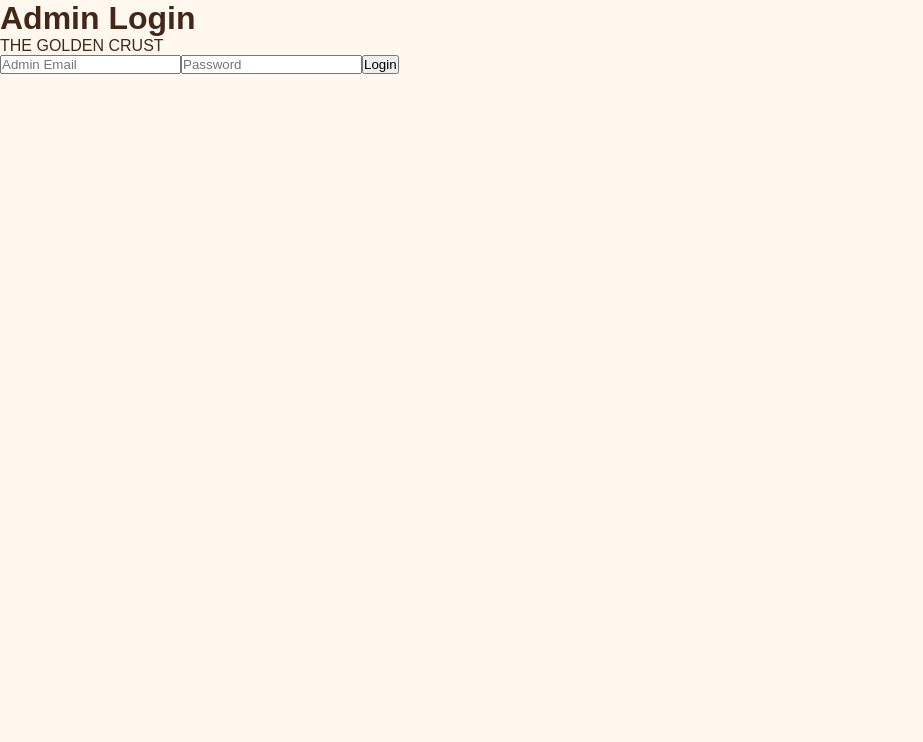
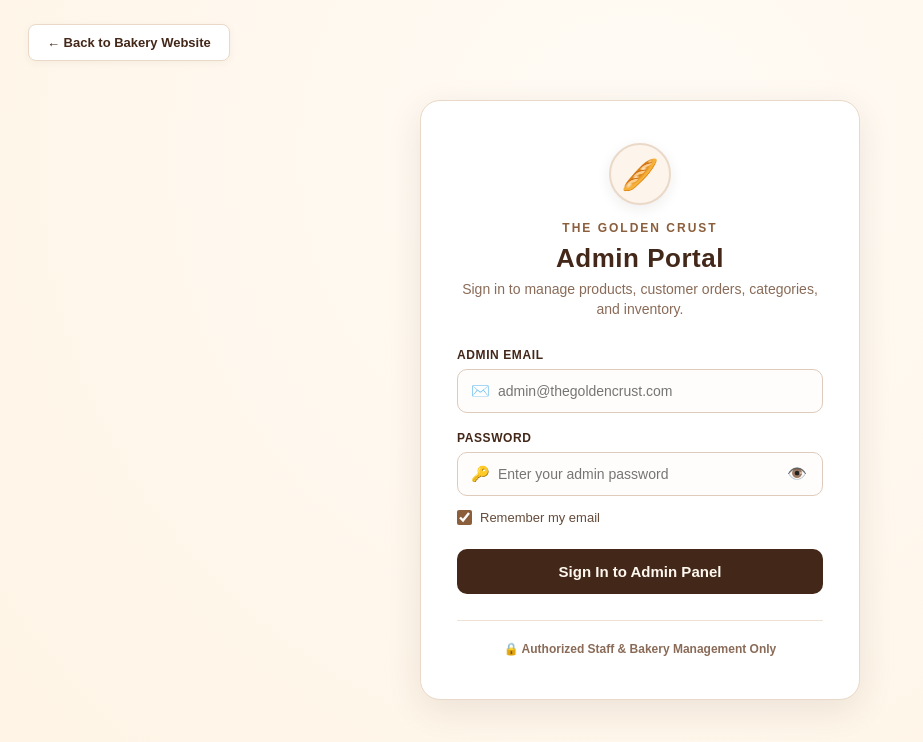
Before and after one commit to Vignesh0018/bakery-website, a React (Vite) app: page /admin/login in a window 1280 px wide. Shown: the top 742 px of the page, without its empty margins (0-923 px from the left). Built offline with nearby package versions, Linux system fonts and the light colour scheme; no server answers.

Commit message:
Auto update: 2026-11-22 14:56:02

```diff
--- a/src/pages/AdminLogin.jsx
+++ b/src/pages/AdminLogin.jsx
@@ -1,62 +1,229 @@
-
-import { useState } from "react";
+import { useState, useEffect } from "react";
+import { useNavigate } from "react-router-dom";
 import { supabase } from "../lib/supabase";
 import "../styles/AdminLogin.css";
 
 function AdminLogin() {
+  const navigate = useNavigate();
+
   const [email, setEmail] = useState("");
   const [password, setPassword] = useState("");
+  const [showPassword, setShowPassword] = useState(false);
+  const [rememberEmail, setRememberEmail] = useState(true);
   const [error, setError] = useState("");
   const [loading, setLoading] = useState(false);
+  const [checkingSession, setCheckingSession] = useState(true);
+
+  // Check if admin is already logged in
+  useEffect(() => {
+    let ignore = false;
+
+    // Load saved email if remembered
+    const savedEmail = localStorage.getItem("golden_crust_admin_email");
+    if (savedEmail) {
+      setEmail(savedEmail);
+    }
+
+    const checkExistingAuth = async () => {
+      try {
+        const {
+          data: { user },
+        } = await supabase.auth.getUser();
+
+        if (user && !ignore) {
+          const { data: adminRecord } = await supabase
+            .from("admin_users")
+            .select("user_id")
+            .eq("user_id", user.id)
+            .maybeSingle();
+
+          if (adminRecord && !ignore) {
+            navigate("/admin/dashboard", { replace: true });
+            return;
+          }
+        }
+      } catch (err) {
+        console.error("Session check error:", err);
+      } finally {
+        if (!ignore) {
+          setCheckingSession(false);
+        }
+      }
+    };
+
+    checkExistingAuth();
+
+    return () => {
+      ignore = true;
+    };
+  }, [navigate]);
 
   const handleLogin = async (e) => {
     e.preventDefault();
     setError("");
     setLoading(true);
 
-    const { error } = await supabase.auth.signInWithPassword({
-      email,
-      password,
+    try {
+      const cleanEmail = email.trim();
+
+      const { data, error: authError } =
+        await supabase.auth.signInWithPassword({
+          email: cleanEmail,
+          password: password,
         });
 
-    setLoading(false);
+      if (authError) throw authError;
 
-    if (error) {
-      setError(error.message);
-      return;
+      if (!data?.user) {
+        throw new Error("Unable to authenticate. Please check your credentials.");
       }
 
-    window.location.href = "/admin/dashboard";
+      // Check if user is registered in admin_users table
+      const { data: adminData, error: adminErr } = await supabase
+        .from("admin_users")
+        .select("user_id")
+        .eq("user_id", data.user.id)
+        .maybeSingle();
+
+      if (adminErr || !adminData) {
+        // Sign out immediately if not authorized
+        await supabase.auth.signOut();
+        throw new Error(
+          "Access Denied: This account does not have administrator privileges for The Golden Crust."
+        );
+      }
+
+      // Store or remove email preference
+      if (rememberEmail) {
+        localStorage.setItem("golden_crust_admin_email", cleanEmail);
+      } else {
+        localStorage.removeItem("golden_crust_admin_email");
+      }
+
+      navigate("/admin/dashboard", { replace: true });
+    } catch (err) {
+      setError(
+        err.message || "Login failed. Please verify your email and password."
+      );
+    } finally {
+      setLoading(false);
+    }
   };
 
   return (
-    <div className="admin-login">
-      <form onSubmit={handleLogin}>
-        <h1>Admin Login</h1>
-        <p>THE GOLDEN CRUST</p>
+    <div className="admin-login-page">
+      {/* Back to Customer Website */}
+      <div className="admin-login-back-nav">
+        <button
+          type="button"
+          className="admin-back-btn"
+          onClick={() => navigate("/")}
+        >
+          ← Back to Bakery Website
+        </button>
+      </div>
 
+      {/* Main Login Card */}
+      <div className="admin-login-card">
+        {/* Header */}
+        <div className="admin-login-header">
+          <div className="admin-login-logo-badge">🥖</div>
+          <div className="admin-login-brand">The Golden Crust</div>
+          <h1>Admin Portal</h1>
+          <p className="admin-login-subtext">
+            Sign in to manage products, customer orders, categories, and inventory.
+          </p>
+        </div>
+
+        {/* Error Alert */}
+        {error && (
+          <div className="admin-login-error-banner">
+            <span>⚠️ {error}</span>
+          </div>
+        )}
+
+        {/* Login Form */}
+        <form onSubmit={handleLogin} className="admin-login-form">
+          {/* Email */}
+          <div className="admin-login-field">
+            <label htmlFor="admin-email">Admin Email</label>
+            <div className="admin-login-input-wrapper">
+              <span className="admin-login-input-icon">✉️</span>
               <input
+                id="admin-email"
                 type="email"
-          placeholder="Admin Email"
+                className="admin-login-input"
+                placeholder="admin@thegoldencrust.com"
                 value={email}
                 onChange={(e) => setEmail(e.target.value)}
                 required
+                autoComplete="email"
+                disabled={loading || checkingSession}
               />
+            </div>
+          </div>
 
+          {/* Password */}
+          <div className="admin-login-field">
+            <label htmlFor="admin-password">Password</label>
+            <div className="admin-login-input-wrapper">
+              <span className="admin-login-input-icon">🔑</span>
               <input
-          type="password"
-          placeholder="Password"
+                id="admin-password"
+                type={showPassword ? "text" : "password"}
+                className="admin-login-input"
+                placeholder="Enter your admin password"
                 value={password}
                 onChange={(e) => setPassword(e.target.value)}
                 required
+                autoComplete="current-password"
+                disabled={loading || checkingSession}
               />
+              <button
+                type="button"
+                className="admin-login-password-toggle"
+                onClick={() => setShowPassword(!showPassword)}
+                title={showPassword ? "Hide password" : "Show password"}
+                tabIndex="-1"
+              >
+                {showPassword ? "🙈" : "👁️"}
+              </button>
+            </div>
+          </div>
 
-        {error && <p className="login-error">{error}</p>}
+          {/* Options: Remember Email */}
+          <div className="admin-login-options-row">
+            <label className="admin-login-remember">
+              <input
+                type="checkbox"
+                checked={rememberEmail}
+                onChange={(e) => setRememberEmail(e.target.checked)}
+              />
+              <span>Remember my email</span>
+            </label>
+          </div>
 
-        <button type="submit" disabled={loading}>
-          {loading ? "Logging in..." : "Login"}
+          {/* Submit */}
+          <button
+            type="submit"
+            className="admin-login-submit-btn"
+            disabled={loading || checkingSession}
+          >
+            {loading
+              ? "Verifying Admin Credentials..."
+              : checkingSession
+              ? "Checking Session..."
+              : "Sign In to Admin Panel"}
           </button>
         </form>
+
+        {/* Footer Security Badge */}
+        <div className="admin-login-footer">
+          <span className="admin-login-security-badge">
+            🔒 Authorized Staff & Bakery Management Only
+          </span>
+        </div>
+      </div>
     </div>
   );
 }
```
Lines whose indentation alone changed are shown as unchanged.
